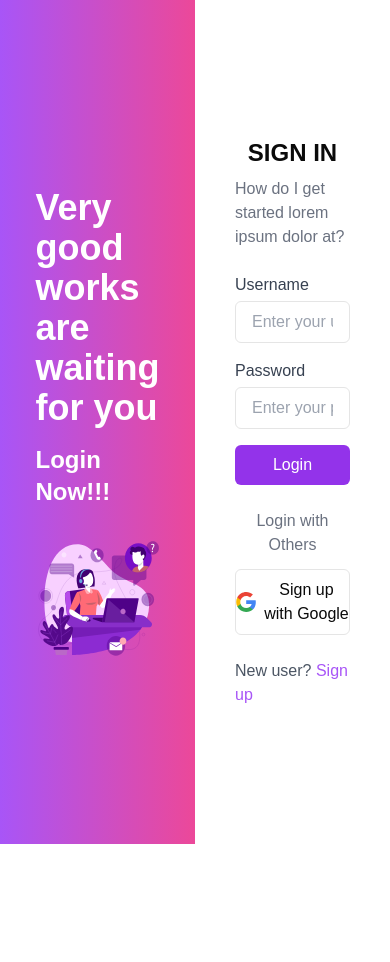
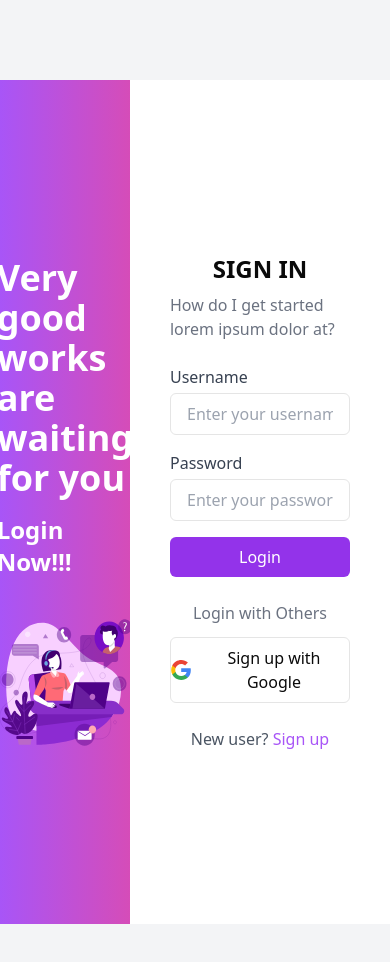
Before and after one commit to SahanJDesigns/Project-LMS, a Next.js app: page /signin in a window 390 px wide. Shown: the top 962 px of the page. Before the commit the page ends 844 px from the top, so only its background shows below. Built offline with nearby package versions, Linux system fonts and the light colour scheme.

Commit message:
Refactor login page layout and styles for improved responsiveness and visual appeal

```diff
--- a/app/signin/page.tsx
+++ b/app/signin/page.tsx
@@ -2,26 +2,29 @@ import React from "react";
 
 const LoginPage = () => {
   return (
-    <div className="flex min-h-screen bg-gradient-to-r from-purple-500 via-pink-500 to-orange-500">
+  <div className="font-sans min-h-screen flex items-center justify-center bg-gray-100">
+    <div className="flex min-h-screen bg-gradient-to-r from-purple-500 via-pink-500 to-orange-500 my-20">
       {/* Left Section */}
-      <div className="w-1/2 flex items-center justify-center p-10">
+      <div className="w-1/3 flex items-center justify-center p-10">
         <div className="text-white">
           <h1 className="text-4xl font-bold mb-4">
             Very good works are waiting for you
           </h1>
           <p className="text-2xl font-semibold">Login Now!!!</p>
-          <div className="mt-8">
+            <div className="mt-10">
             <img
               src="/contact-10.svg"
               alt="Illustration"
-              className="w-full max-w-md"
+              width={1000}
+              height={1000}
+              className="w-full max-w-lg"
             />
-          </div>
+            </div>
         </div>
       </div>
 
       {/* Right Section */}
-      <div className="w-1/2 bg-white flex flex-col items-center justify-center p-10">
+      <div className="w-2/3 bg-white flex flex-col items-center justify-center p-10">
         <h2 className="text-2xl font-bold mb-2">SIGN IN</h2>
         <p className="text-gray-500 mb-6">
           How do I get started lorem ipsum dolor at?
@@ -81,6 +84,7 @@ const LoginPage = () => {
         </p>
       </div>
     </div>
+  </div>
   );
 };
 
```
